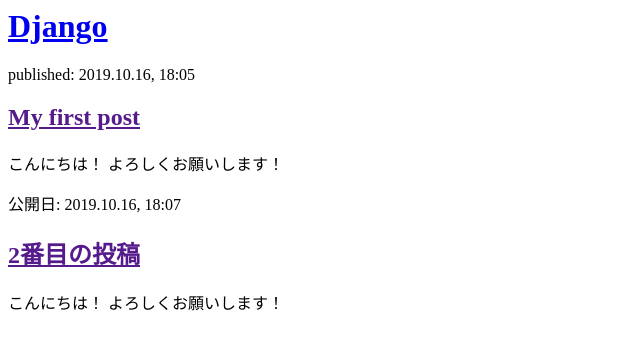
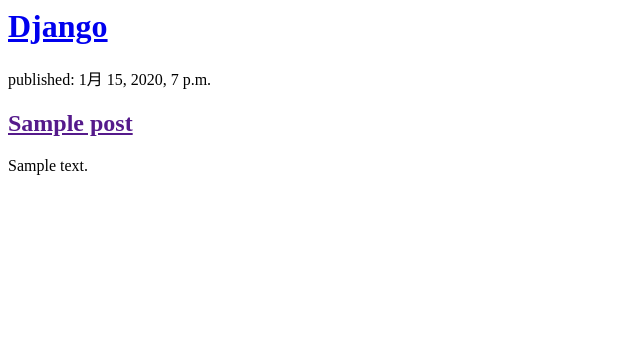
Before and after one commit to susumu-oishi/test-blog, a Django app: template blog/templates/blog/post_list.html in a window 1280 px wide. Shown: the top 350 px of the page, without its empty margins (0-640 px from the left). Run offline with Django 3.2, Linux system fonts and the light colour scheme; the template is opened without the code that fills it: values that come from a table or form of the project are taken from there, others are empty; tables that the repository leaves empty hold one stand-in row (values such as "Sample post").

Commit message:
Modified templates to display posts from database.

```diff
--- a/blog/templates/blog/post_list.html
+++ b/blog/templates/blog/post_list.html
@@ -7,16 +7,13 @@
             <h1><a href="/">Django</a></h1>
         </div>
 
-        <div>
-            <p>published: 2019.10.16, 18:05</p>
-            <h2><a href="">My first post</a></h2>
-            <p>こんにちは！ よろしくお願いします！ </p>
-        </div>
+        {% for post in posts %}
+            <div>
+                <p>published: {{ post.published_date }}</p>
+                <h2><a href="">{{ post.title }}</a></h2>
+                <p>{{ post.text|linebreaksbr }}</p>
+            </div>
+        {% endfor %}
 
-        <div>
-            <p>公開日: 2019.10.16, 18:07</p>
-            <h2><a href="">2番目の投稿</a></h2>
-            <p> こんにちは！ よろしくお願いします！ </p>
-        </div>
     </body>
 </html>
--- a/blog/views.py
+++ b/blog/views.py
@@ -1,4 +1,7 @@
 from django.shortcuts import render
+from django.utils import timezone
+from .models import Post
 
 def post_list(request):
-    return render(request, 'blog/post_list.html', {})
+    posts = Post.objects.filter(published_date__lte=timezone.now()).order_by('published_date')
+    return render(request, 'blog/post_list.html', {'posts':posts})
```
